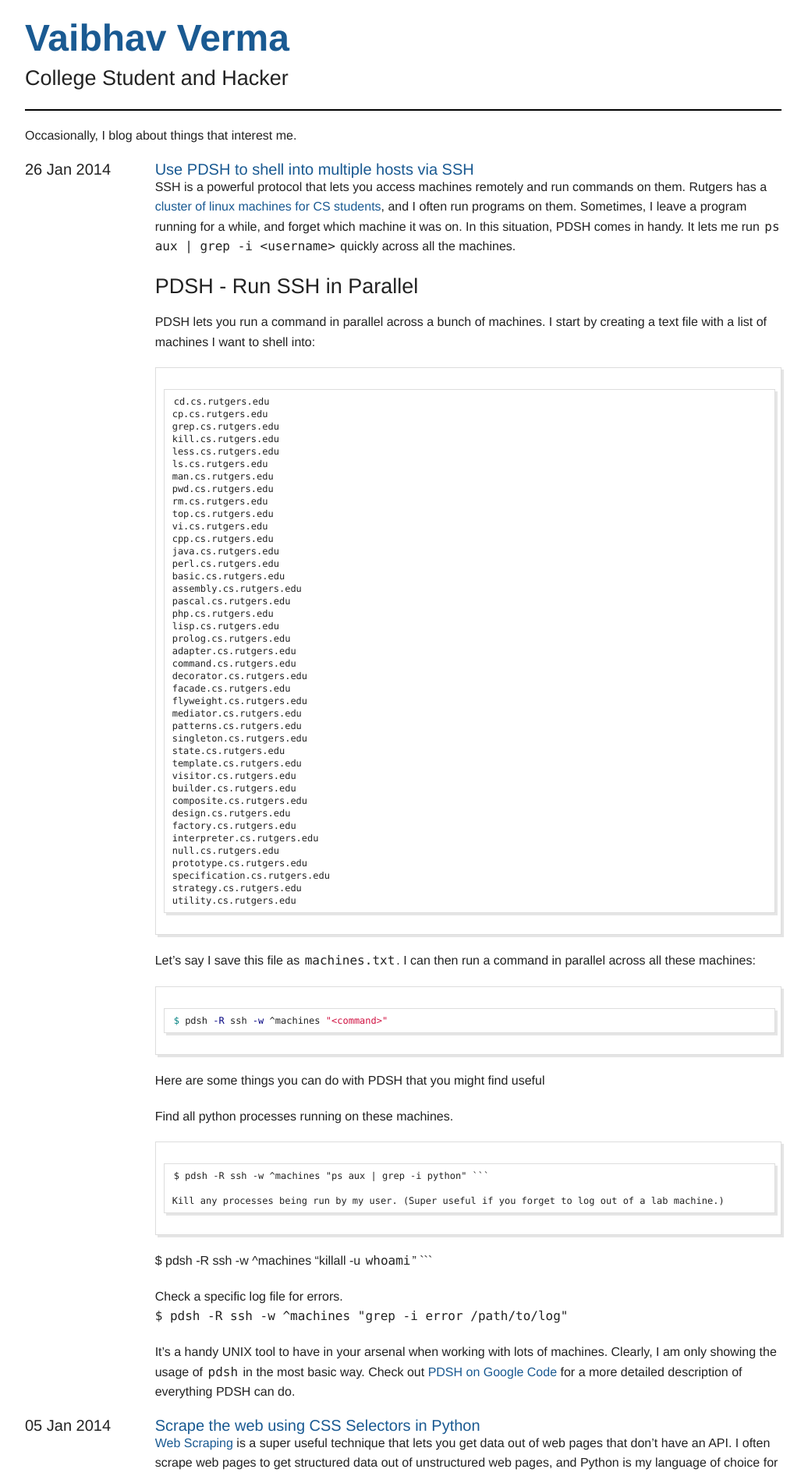
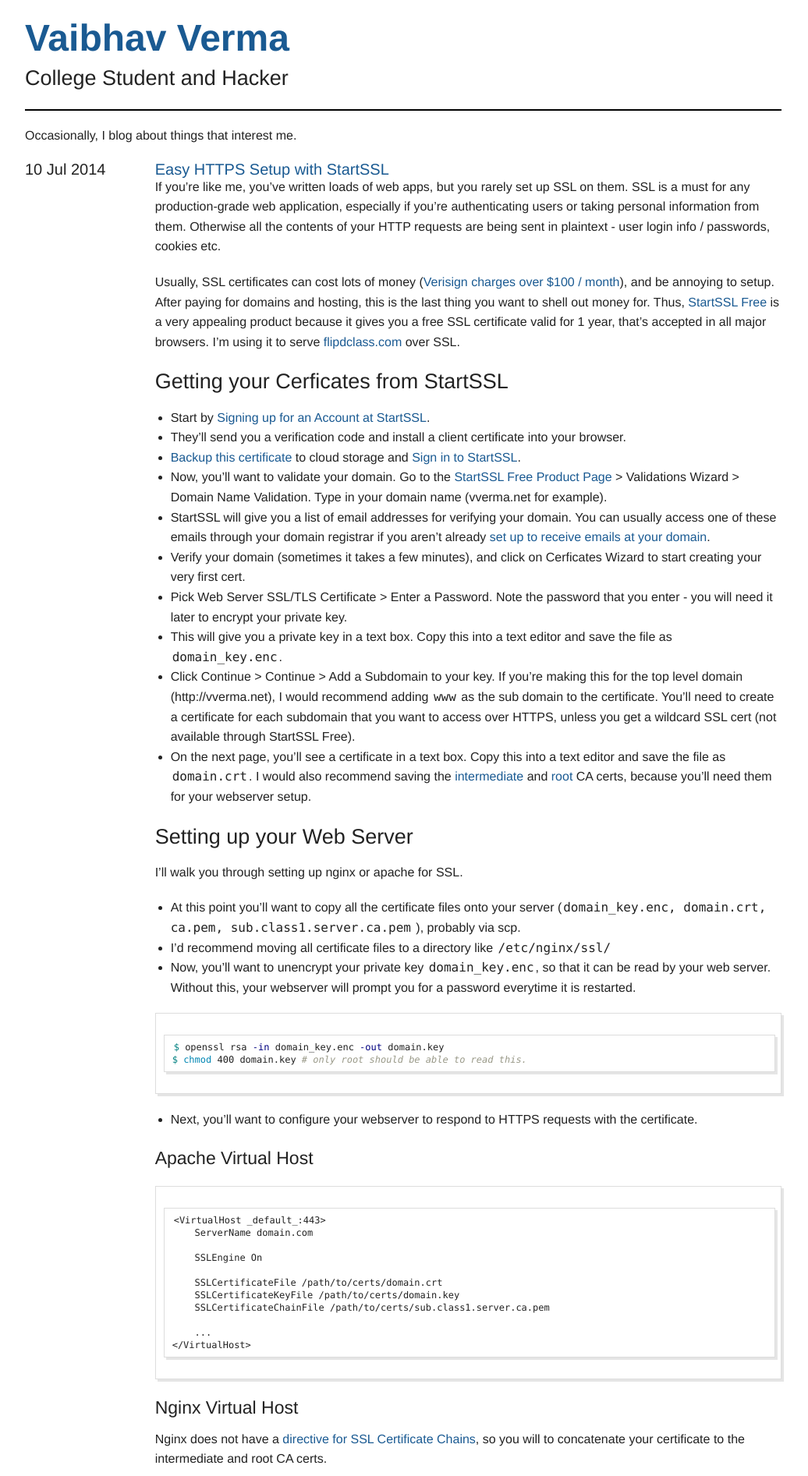
Before and after one commit to v/v.github.io, a Jekyll site: the page built from blog.html, in a window 1280 px wide. Shown: the top 1893 px of the page at 78% size, without its empty margins (123-1159 px from the left). Built offline with Jekyll 4.4.1, drawn with Linux system fonts in a browser that asks for light colours; Markdown is read by kramdown in place of the engine named in the settings; some of the changed text lies outside the part shown.

Commit message:
New post + RSS support

````diff
--- /dev/null
+++ b/Gemfile
@@ -0,0 +1 @@
+gem 'jekyll'
--- a/_config.yml
+++ b/_config.yml
@@ -1,6 +1,8 @@
 name: V's Blog
+description: V's Tips and Tricks for Developers
 markdown: redcarpet
-pygments: true
+url: http://vverma.net
+highlighter: true
 exclude:
     - fabfile.py
 permalink: :title.html
--- a/_layouts/default.html
+++ b/_layouts/default.html
@@ -36,6 +36,9 @@
         <!-- Custom CSS -->
         <link rel="stylesheet" href="css/app.css">
 
+        <!-- RSS Autodiscover -->
+        <link rel="alternate" type="application/rss+xml" title="{{ site.name }}" href="{{ site.url }}/feed.xml">
+
         <script type="text/javascript" src="js/custom.modernizr.js"></script>
         <script type="text/javascript" src="js/jquery.js"></script>
         <script type="text/javascript" src="js/foundation.min.js"></script>
--- /dev/null
+++ b/_posts/2014-07-10-easy-https-setup-with-startssl.markdown
@@ -0,0 +1,76 @@
+---
+layout: post
+title: "Easy HTTPS Setup with StartSSL"
+date: 2014-07-10 05:33"
+published: true
+---
+
+If you're like me, you've written loads of web apps, but you rarely set up SSL on them. SSL is a must for any production-grade web application, especially if you're authenticating users or taking personal information from them. Otherwise all the contents of your HTTP requests are being sent in plaintext - user login info / passwords, cookies etc.
+
+Usually, SSL certificates can cost lots of money ([Verisign charges over $100 / month](http://www.symantec.com/page.jsp?id=compare-ssl-certificates)), and be annoying to setup. After paying for domains and hosting, this is the last thing you want to shell out money for. Thus, [StartSSL Free](https://www.startssl.com/) is a very appealing product because it gives you a free SSL certificate valid for 1 year, that's accepted in all major browsers. I'm using it to serve [flipdclass.com](https://flipdclass.com) over SSL.
+
+### Getting your Cerficates from StartSSL
+
+- Start by [Signing up for an Account at StartSSL](https://www.startssl.com/?app=11&action=regform).
+- They'll send you a verification code and install a client certificate into your browser.
+- [Backup this certificate](https://www.startssl.com/?app=25#4) to cloud storage and [Sign in to StartSSL](https://auth.startssl.com/).
+- Now, you'll want to validate your domain. Go to the [StartSSL Free Product Page](https://www.startssl.com/?app=12) >  Validations Wizard > Domain Name Validation. Type in your domain name (vverma.net for example).
+- StartSSL will give you a list of email addresses for verifying your domain. You can usually access one of these emails through your domain registrar if you aren't already [set up to receive emails at your domain](http://www.labnol.org/internet/setup-outlook-on-custom-domain/24699/).
+- Verify your domain (sometimes it takes a few minutes), and click on Cerficates Wizard to start creating your very first cert.
+- Pick Web Server SSL/TLS Certificate > Enter a Password. Note the password that you enter - you will need it later to encrypt your private key.
+- This will give you a private key in a text box. Copy this into a text editor and save the file as `domain_key.enc`.
+- Click Continue > Continue > Add a Subdomain to your key. If you're making this for the top level domain (http://vverma.net), I would recommend adding `www` as the sub domain to the certificate. You'll need to create a certificate for each subdomain that you want to access over HTTPS, unless you get a wildcard SSL cert (not available through StartSSL Free).
+- On the next page, you'll see a certificate in a text box. Copy this into a text editor and save the file as `domain.crt`. I would also recommend saving the [intermediate](https://www.startssl.com/certs/sub.class1.server.ca.pem) and [root](https://www.startssl.com/certs/ca.pem) CA certs, because you'll need them for your webserver setup.
+
+### Setting up your Web Server
+
+I'll walk you through setting up nginx or apache for SSL.
+
+- At this point you'll want to copy all the certificate files onto your server (`domain_key.enc, domain.crt, ca.pem, sub.class1.server.ca.pem` ), probably via scp.
+- I'd recommend moving all certificate files to a directory like `/etc/nginx/ssl/`
+- Now, you'll want to unencrypt your private key `domain_key.enc`, so that it can be read by your web server. Without this, your webserver will prompt you for a password everytime it is restarted.
+
+```bash
+$ openssl rsa -in domain_key.enc -out domain.key
+$ chmod 400 domain.key # only root should be able to read this.
+```
+
+- Next, you'll want to configure your webserver to respond to HTTPS requests with the certificate.
+
+#### Apache Virtual Host
+```
+<VirtualHost _default_:443>
+    ServerName domain.com
+
+    SSLEngine On
+
+    SSLCertificateFile /path/to/certs/domain.crt
+    SSLCertificateKeyFile /path/to/certs/domain.key
+    SSLCertificateChainFile /path/to/certs/sub.class1.server.ca.pem
+
+    ...
+</VirtualHost>
+```
+
+#### Nginx Virtual Host
+
+Nginx does not have a [directive for SSL Certificate Chains](http://nginx.org/en/docs/http/configuring_https_servers.html), so you will to concatenate your certificate to the intermediate and root CA certs.
+
+```bash
+$ cat domain.crt sub.class1.server.ca.pem ca.pem > domain.chained.crt
+```
+
+Then you can configure your virtual host as follows.
+
+```
+server {
+    listen 443 default_server ssl;
+    ssl_certificate /path/to/certs/domain.chained.crt;
+    ssl_certificate_key /path/to/certs/domain.key;
+    ...
+}
+```
+
+Now, you can reload your webserver, and if you did everything correctly, you should get a successful HTTPS connection to your web app. Make sure that you test your site on a few different browsers, because not all browsers will behave the same way with SSL certificates.
+
+You should also consider configuring your webserver to redirect all traffic to HTTPS, in order to prevent users from leaking their sensitive data by mistake.
--- a/css/app.css
+++ b/css/app.css
@@ -135,3 +135,7 @@
     white-space: pre-line;
     line-height: 1.3em;
 }
+
+ul, ol {
+    margin-left: 20px;
+}
````
Also changed, not shown: feed.xml (added, +21 -0 lines), Gemfile.lock (added), blog.html (line endings or trailing spaces), 1 other file.
